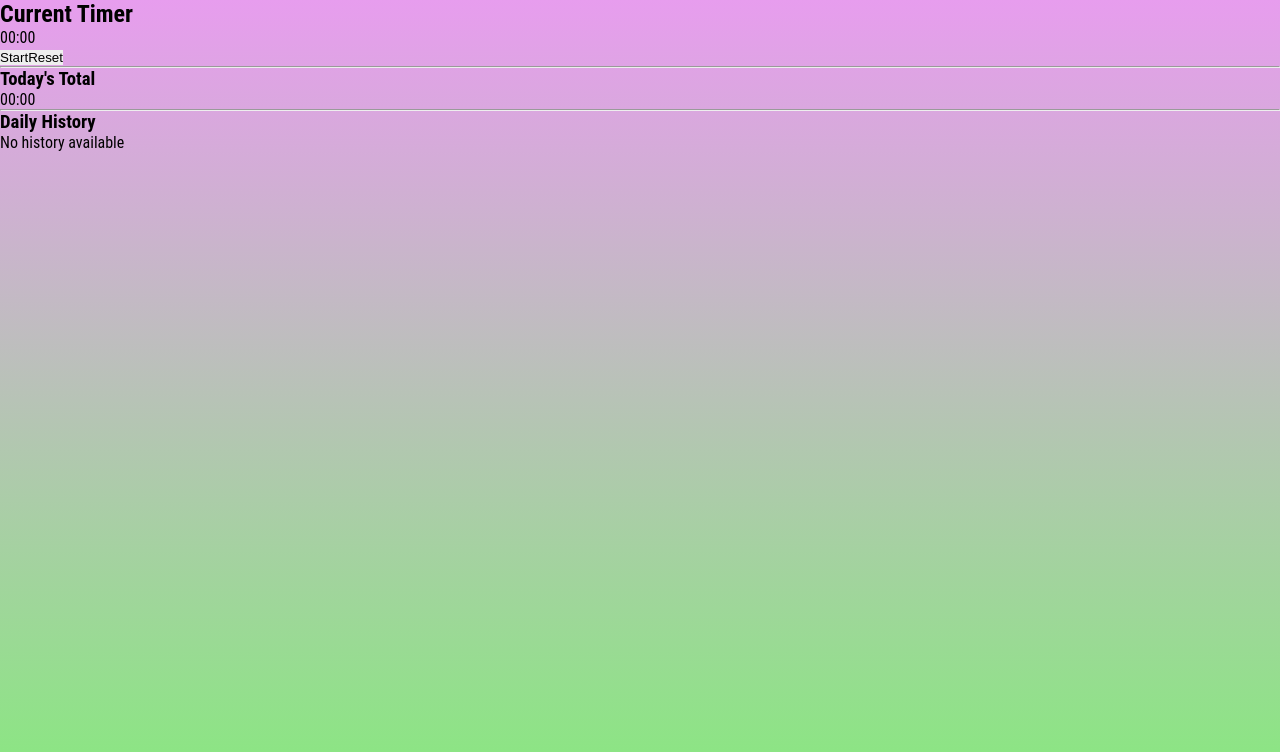
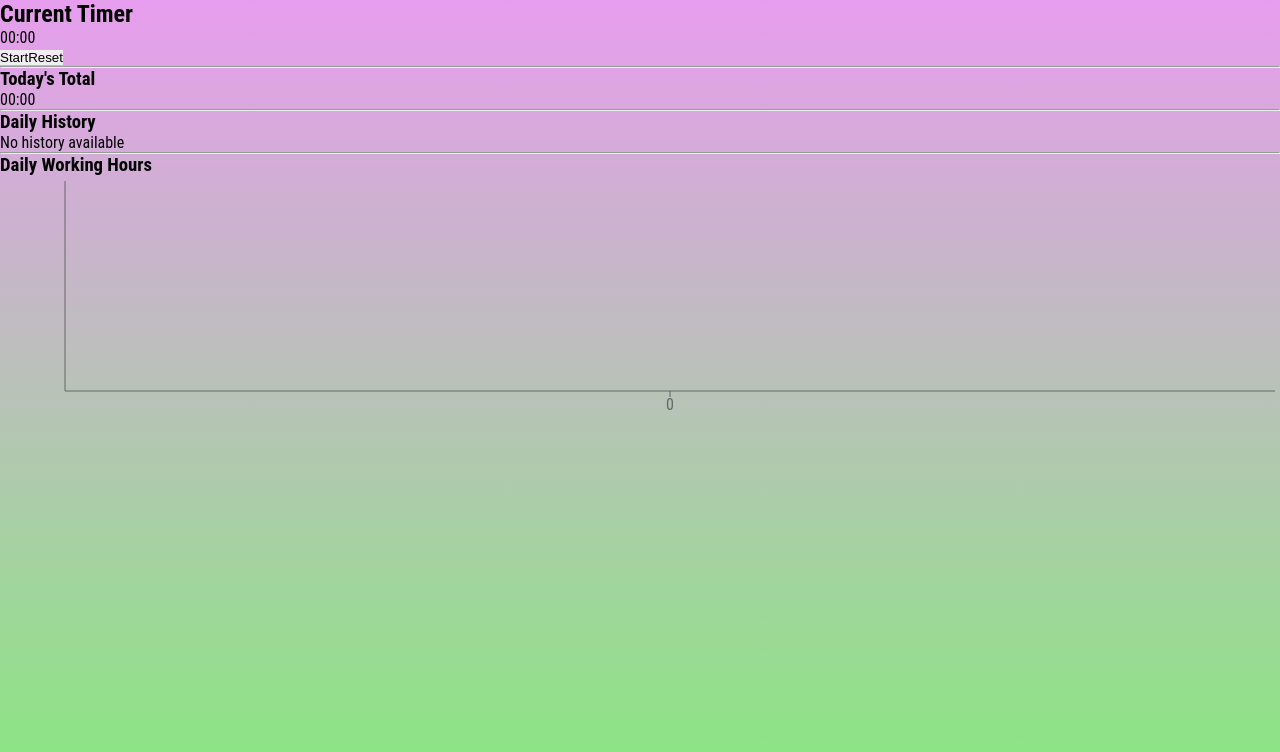
Before and after one commit to Yuto-design/react-todo-app, a React (Create React App) app: page /timer in a window 1280 px wide. Shown: the top 752 px of the page. Built offline with nearby package versions, Linux system fonts and the light colour scheme.

Commit message:
Add Chart

```diff
--- a/package.json
+++ b/package.json
@@ -11,6 +11,7 @@
     "react-dom": "^19.2.4",
     "react-router-dom": "^7.13.0",
     "react-scripts": "5.0.1",
+    "recharts": "^3.7.0",
     "web-vitals": "^2.1.4"
   },
   "scripts": {
--- a/src/features/timer/components/Timer.jsx
+++ b/src/features/timer/components/Timer.jsx
@@ -1,6 +1,7 @@
 import { useEffect, useState } from 'react'
 import { useTimer } from '../hooks/useTimer'
 import DailyHistory from './DailyHistory'
+import WorkTimeChart from './WorkTimerChart'
 
 const formatTime = (ms) => {
     const totalSeconds = Math.floor(ms / 1000)
@@ -53,6 +54,10 @@ const Timer = () => {
             <hr />
 
             <DailyHistory />
+
+            <hr />
+
+            <WorkTimeChart />
         </div>
     )
 }
--- /dev/null
+++ b/src/features/timer/components/WorkTimerChart.jsx
@@ -0,0 +1,55 @@
+import {
+    BarChart,
+    Bar,
+    XAxis,
+    YAxis,
+    Tooltip,
+    ResponsiveContainer
+} from 'recharts'
+import { useTimer } from '../hooks/useTimer'
+
+const formatMsToHour = (ms) => {
+    return Math.round((ms/ 3600000) * 10) / 10
+}
+
+const formatDateLabel = (dateStr) => {
+    const d = new Date(dateStr)
+    return `${d.getMonth() + 1}/${d.getDate()}`
+}
+
+const WorkTimeChart = () => {
+    const { history, todayTotal } = useTimer()
+
+    const rawEntries = [
+        ...Object.entries(history),
+        [new Date().toDateString(), todayTotal]
+    ]
+
+    const data = rawEntries
+        .sort((a, b) => new Date(a[0]) - new Date(b[0]))
+        .map(([date, time]) => ({
+        date: formatDateLabel(date),
+        hours: formatMsToHour(time)
+    }))
+
+    if (data.length === 0) {
+        return <p>There is no data yet to graph.</p>
+    }
+
+    return (
+        <div style={{ width: '100%', height: 250 }}>
+            <h3>Daily Working Hours</h3>
+
+            <ResponsiveContainer>
+                <BarChart data={data}>
+                    <XAxis dateKey="date" />
+                    <YAxis unit="h" />
+                    <Tooltip />
+                    <Bar dateKey="hours" />
+                </BarChart>
+            </ResponsiveContainer>
+        </div>
+    )
+}
+
+export default WorkTimeChart
```
Also changed, not shown: 1 other file (tests, documents, lock files or other folders).
